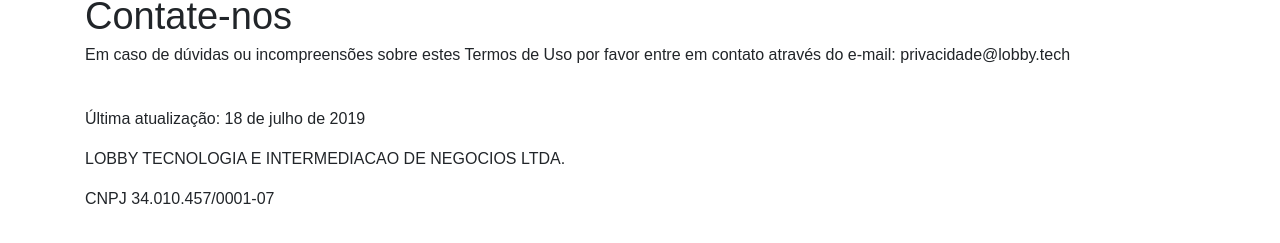
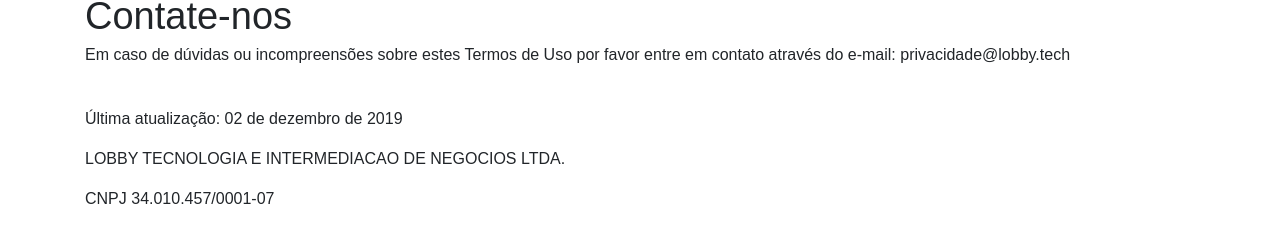
Before and after one commit to lobby-tech/lobby.tech, a Jekyll site: the page built from termos-de-uso/index.html, in a window 1280 px wide and 900 px high, scrolled down 2180 px. Shown: the part 649-892 px from the top of the window. Built offline with Jekyll 4.4.1, drawn with Linux system fonts in a browser that asks for light colours.

Commit message:
Updated date in terms of use and privacy policy

```diff
--- a/politica-de-privacidade/index.html
+++ b/politica-de-privacidade/index.html
@@ -82,7 +82,7 @@
 
       <footer>
         <br>
-        <p>Última atualização: 18 de julho de 2019</p>
+        <p>Última atualização: 02 de dezembro de 2019</p>
         <p>LOBBY TECNOLOGIA E INTERMEDIACAO DE NEGOCIOS LTDA.</p>
         <p>CNPJ 34.010.457/0001-07</p>
         <br>
--- a/termos-de-uso/index.html
+++ b/termos-de-uso/index.html
@@ -76,7 +76,7 @@
 
       <footer>
         <br>
-        <p>Última atualização: 18 de julho de 2019</p>
+        <p>Última atualização: 02 de dezembro de 2019</p>
         <p>LOBBY TECNOLOGIA E INTERMEDIACAO DE NEGOCIOS LTDA.</p>
         <p>CNPJ 34.010.457/0001-07</p>
         <br>
```
